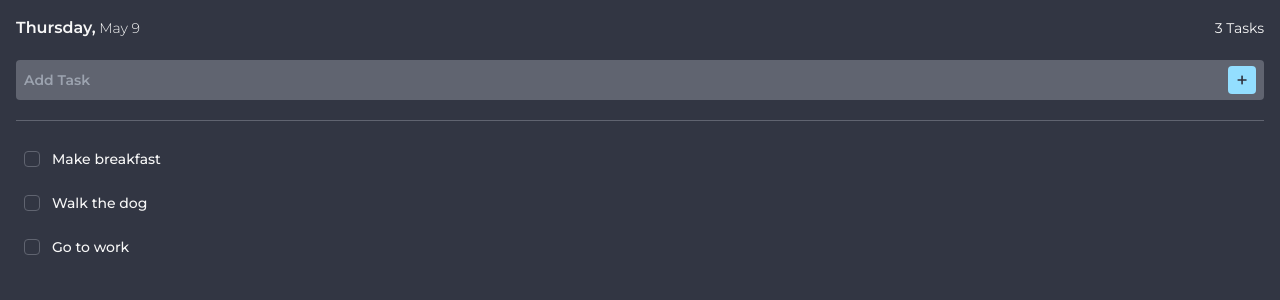
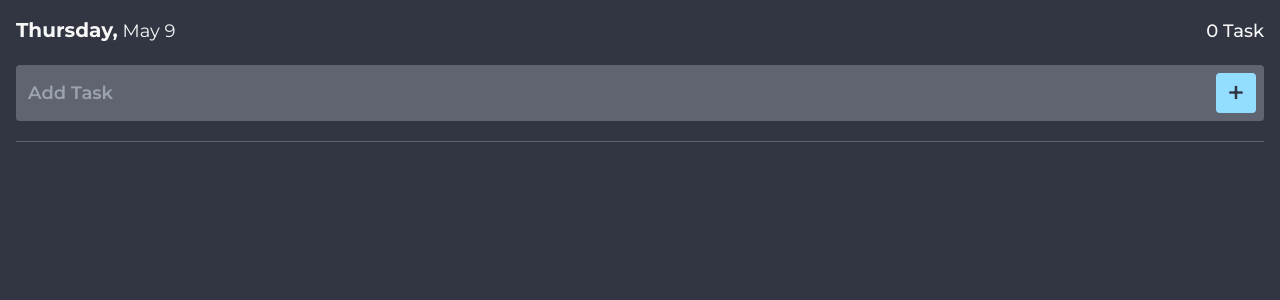
Before and after one commit to laurentiu-m/todo-app, a React (Vite) app: page / in a window 1280 px wide. Shown: the top 300 px of the page. Built offline with nearby package versions, Linux system fonts and the light colour scheme.

Commit message:
Updated App, Nav, TaskInput, TaskList and tailwind.config

```diff
--- a/src/App.jsx
+++ b/src/App.jsx
@@ -1,42 +1,55 @@
-import { useState } from "react";
+import { useEffect, useState } from "react";
 import Nav from "./Nav";
 import TaskInput from "./TaskInput";
 import TaskList from "./TaskList";
 
 function App() {
-  const [tasks, setTasks] = useState([
-    "Make breakfast",
-    "Walk the dog",
-    "Go to work",
-  ]);
+  const [tasks, setTasks] = useState([]);
   const [newTask, setNewTask] = useState("");
+  const [error, setError] = useState(false);
   const tasksLength = tasks.length;
 
+  // Get the tasks from local storage when the components mounts
+  useEffect(() => {
+    const storedTasks = localStorage.getItem("tasks");
+    if (storedTasks) setTasks(JSON.parse(storedTasks));
+  }, []);
+
+  // Handle the changes in the input value
   const handleInputChange = (e) => {
     setNewTask(e.target.value);
   };
 
+  // Add a new task to the list if it's not empty
   const addTask = (e) => {
     e.preventDefault();
 
     if (newTask.trim() !== "") {
-      setTasks((t) => [...t, newTask]);
+      const updateTasks = [...tasks, newTask];
+      setTasks(updateTasks);
+      localStorage.setItem("tasks", JSON.stringify(updateTasks));
       setNewTask("");
+      setError(false);
+    } else {
+      setError(true);
     }
   };
 
+  // Delete a task from the list and update the local storage
   const deleteTask = (taskIndex) => {
     const updateTasks = tasks.filter((_, index) => index !== taskIndex);
     setTasks(updateTasks);
+    localStorage.setItem("tasks", JSON.stringify(updateTasks));
   };
 
   return (
-    <main className="font-sans p-4 h-screen space-y-5 bg-black text-white">
+    <main className="font-sans min-h-[calc(100dvh)] p-4 space-y-5 bg-black text-white">
       <Nav tasksLength={tasksLength} />
       <TaskInput
         addTask={addTask}
         newTask={newTask}
         handleInputChange={handleInputChange}
+        error={error}
       />
       <TaskList tasks={tasks} deleteTask={deleteTask} />
     </main>
--- a/src/Nav.jsx
+++ b/src/Nav.jsx
@@ -1,6 +1,7 @@
 import PropTypes from "prop-types";
 
 function Nav({ tasksLength }) {
+  // Get today's date
   const date = new Date();
 
   const options = {
@@ -9,16 +10,19 @@ function Nav({ tasksLength }) {
     month: "long",
   };
 
+  // Format the date
   const formattedDate = date.toLocaleString("en-US", options);
   const [weekday, dayMonth] = formattedDate.split(", ");
 
   return (
     <nav className="flex flex-row justify-between place-items-center">
-      <div className="font-light text-sm">
-        <span className="font-semibold text-base">{weekday},</span> {dayMonth}
+      <div className="font-base text-lg">
+        <span className="font-bold text-xl">{weekday},</span> {dayMonth}
       </div>
 
-      <div className="text-sm">{tasksLength} Tasks</div>
+      <div className="text-lg font-medium">
+        {tasksLength} {tasksLength > 1 ? "Tasks" : "Task"}
+      </div>
     </nav>
   );
 }
--- a/src/TaskInput.jsx
+++ b/src/TaskInput.jsx
@@ -1,25 +1,32 @@
 import PropTypes from "prop-types";
 
-function TaskInput({ addTask, newTask, handleInputChange }) {
+function TaskInput({ addTask, newTask, handleInputChange, error }) {
   return (
+    <>
       <form
         onSubmit={addTask}
         className="flex relative w-full place-items-center"
       >
         <input
           type="text"
-        className="w-full h-10 pl-2 pr-11 text-sm font-medium rounded bg-grey text-white focus:outline-blue focus:outline focus:outline-2 placeholder:font-semibold "
+          className="w-full h-14 pl-3 pr-12 text-lg font-medium rounded bg-grey text-white focus:outline-blue focus:outline focus:outline-2 placeholder:font-semibold "
           value={newTask}
           onChange={handleInputChange}
           placeholder="Add Task"
         />
         <button
           type="submit"
-        className="absolute w-7 rounded right-2 font-medium text-black text-xl bg-blue"
+          className="absolute w-10 h-10 rounded right-2 font-medium text-black text-3xl bg-blue"
         >
           +
         </button>
       </form>
+      {error && (
+        <p className="text-base text-red-500 font-light">
+          Please enter a task before adding.
+        </p>
+      )}
+    </>
   );
 }
 
@@ -27,6 +34,7 @@ TaskInput.propTypes = {
   addTask: PropTypes.func,
   newTask: PropTypes.string,
   handleInputChange: PropTypes.func,
+  error: PropTypes.bool,
 };
 
 export default TaskInput;
--- a/src/TaskList.jsx
+++ b/src/TaskList.jsx
@@ -5,7 +5,9 @@ import { useEffect, useState } from "react";
 
 function TaskList({ tasks, deleteTask }) {
   const [iconVisible, setIconVisible] = useState({});
+  const [animationInProgress, setAnimationInProgress] = useState(false);
 
+  // Set all the checkbox icons to be invisible when tasks changes
   useEffect(() => {
     const initialIconVisible = {};
     tasks.forEach((_, index) => {
@@ -14,50 +16,56 @@ function TaskList({ tasks, deleteTask }) {
     setIconVisible(initialIconVisible);
   }, [tasks]);
 
+  // Handle button click to start the animation and delete task
   const handleButtonClick = (index) => {
+    // Return if the animation is active
+    if (animationInProgress) return;
+
+    // Start the animation and set icon visible
+    setAnimationInProgress(true);
     setIconVisible((prev) => ({
       ...prev,
       [index]: true,
     }));
 
+    // Delete the task and finish the animation after 500 ms
     setTimeout(() => {
       deleteTask(index);
-    }, 1000);
+      setAnimationInProgress(false);
+    }, 700);
   };
 
   return (
     <div className="flex flex-col gap-5">
       <hr className="h-px bg-grey border-0" />
 
-      <div className="flex flex-col gap-2 transition-all ease-in-out duration-200">
+      <div className="flex flex-col gap-5 transition-all ease-in-out duration-200">
         {tasks.map((task, index) => (
           <div
             key={index}
-            onClick={() => handleButtonClick(index)}
-            className="group text-sm font-medium relative flex flex-row cursor-pointer p-2 rounded items-center gap-3 sm:hover:bg-grey"
+            className="group text-lg font-medium relative flex flex-row cursor-pointer p-2 rounded items-center gap-3 lg:hover:bg-grey"
           >
             <button
               id={`task-${index}`}
               onClick={() => handleButtonClick(index)}
-              className={`appearance-none flex justify-center items-center w-4 h-4 rounded border cursor-pointer border-grey sm:group-hover:border-blue
+              disabled={animationInProgress}
+              className={`appearance-none flex justify-center items-center w-6 h-6 rounded border cursor-pointer border-grey lg:group-hover:border-blue
               transition ease-in-out duration-200 ${
                 iconVisible[index] && "border-none bg-blue"
               }`}
             >
               {iconVisible[index] && (
-                <FontAwesomeIcon
-                  icon={faCheck}
-                  className="w-3 h-3 text-black"
-                />
+                <FontAwesomeIcon icon={faCheck} className="text-black" />
               )}
             </button>
-            <span
-              className={`cursor-pointer ${
+            <p
+              disabled={animationInProgress}
+              className={`flex-1 flow-text break-words cursor-pointer overflow-hidden ${
                 iconVisible[index] && "line-through"
               }`}
             >
               {task}
-            </span>
+            </p>
           </div>
         ))}
       </div>
--- a/tailwind.config.js
+++ b/tailwind.config.js
@@ -2,15 +2,15 @@
 export default {
   content: ["./index.html", "./src/**/*.{js,ts,jsx,tsx}"],
   theme: {
-    colors: {
-      black: "#323643",
-      grey: "#606470",
-      white: "#F7F7F7",
-      blue: "#93DEFF",
-    },
     extend: {
       fontFamily: {
         sans: ["Montserrat", "sans-serif"],
+      },
+      colors: {
+        black: "#323643",
+        grey: "#606470",
+        white: "#F7F7F7",
+        blue: "#93DEFF",
       },
     },
   },
```
Lines whose indentation alone changed are shown as unchanged.
